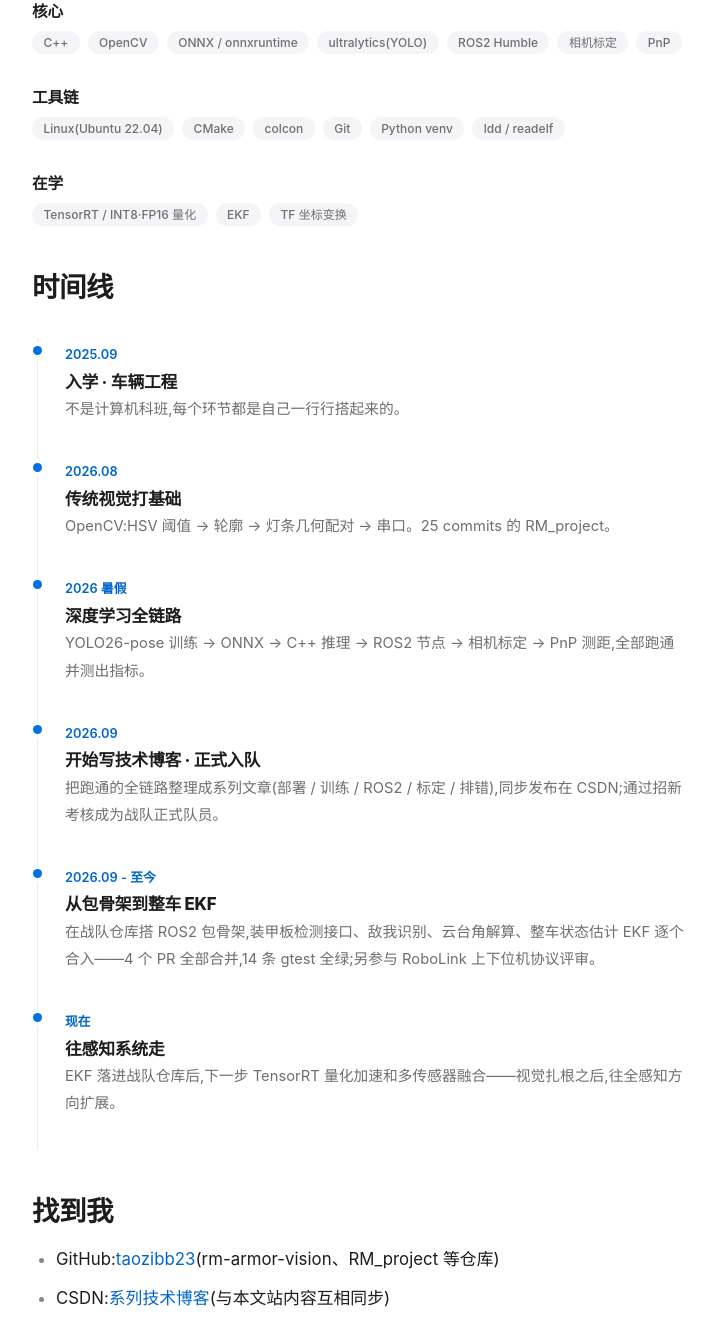
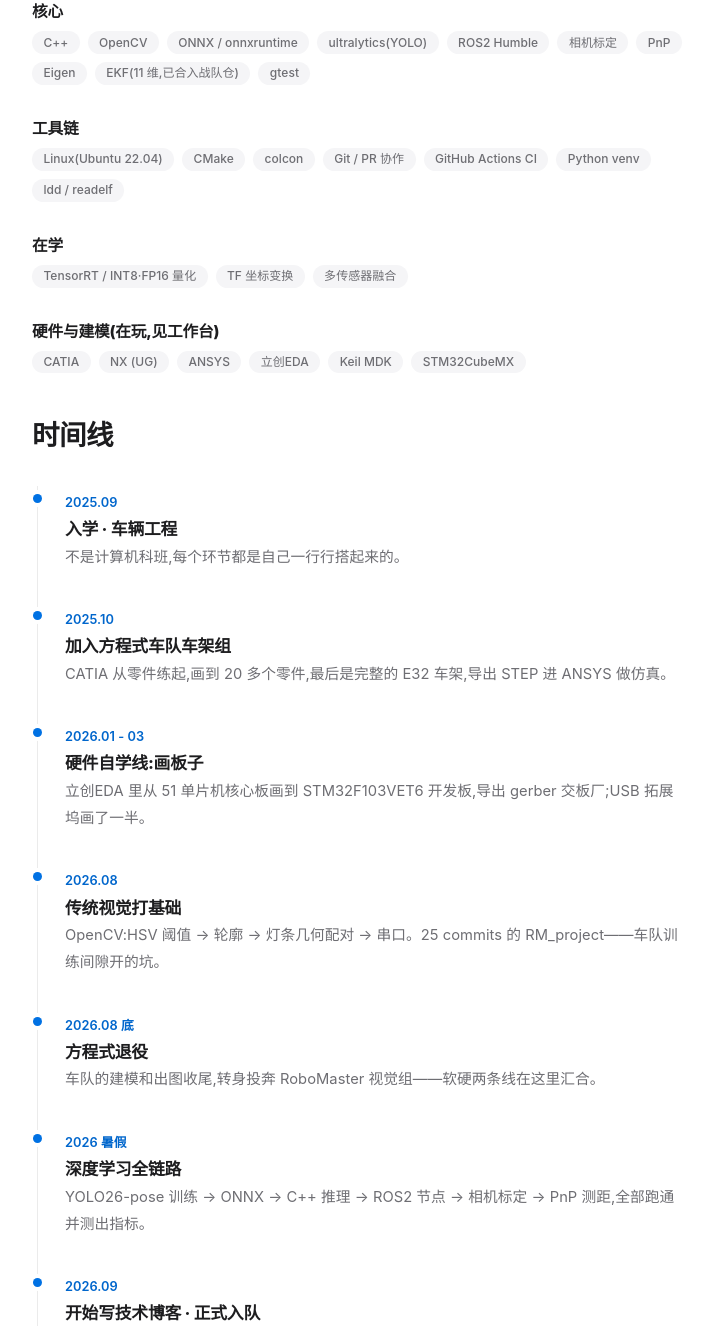
Before and after one commit to taozibb23/taozibb23.github.io, an Astro site: page /about in a window 1280 px wide. Shown: the part 701-2027 px from the top of the page, without its empty margins (280-994 px from the left). Built offline with nearby package versions, Linux system fonts and the light colour scheme; Astro itself is replaced by a stand-in of ours.

Commit message:
about: skills and timeline refreshed
- skills: Eigen/EKF(merged)/gtest moved into core from 'learning';
  toolchain gains PR workflow + GitHub Actions CI; new hardware/modeling
  group (CATIA/NX/ANSYS/LCEDA/Keil/STM32CubeMX) linking to workbench
- timeline: full story now includes Formula Student frame group (2025.10-),
  the PCB self-study line (2026.01-03), FS retirement (Aug) before the
  RM_project/RoboMaster arc; homepage 36.8 FPS labelled as offline benchmark

```diff
--- a/src/pages/about.astro
+++ b/src/pages/about.astro
@@ -29,20 +29,27 @@ import { SITE } from '../config';
       <h3>核心</h3>
       <div class="tags">
         <span class="tag">C++</span><span class="tag">OpenCV</span><span class="tag">ONNX / onnxruntime</span>
-        <span class="tag">ultralytics(YOLO)</span><span class="tag">ROS2 Humble</span><span class="tag">相机标定</span><span class="tag">PnP</span>
+        <span class="tag">ultralytics(YOLO)</span><span class="tag">ROS2 Humble</span><span class="tag">相机标定</span><span class="tag">PnP</span><span class="tag">Eigen</span><span class="tag">EKF(11 维,已合入战队仓)</span><span class="tag">gtest</span>
       </div>
     </div>
     <div class="skill-group">
       <h3>工具链</h3>
       <div class="tags">
         <span class="tag">Linux(Ubuntu 22.04)</span><span class="tag">CMake</span><span class="tag">colcon</span>
-        <span class="tag">Git</span><span class="tag">Python venv</span><span class="tag">ldd / readelf</span>
+        <span class="tag">Git / PR 协作</span><span class="tag">GitHub Actions CI</span><span class="tag">Python venv</span><span class="tag">ldd / readelf</span>
       </div>
     </div>
     <div class="skill-group">
       <h3>在学</h3>
       <div class="tags">
-        <span class="tag">TensorRT / INT8·FP16 量化</span><span class="tag">EKF</span><span class="tag">TF 坐标变换</span>
+        <span class="tag">TensorRT / INT8·FP16 量化</span><span class="tag">TF 坐标变换</span><span class="tag">多传感器融合</span>
+      </div>
+    </div>
+    <div class="skill-group">
+      <h3>硬件与建模(在玩,见工作台)</h3>
+      <div class="tags">
+        <span class="tag">CATIA</span><span class="tag">NX (UG)</span><span class="tag">ANSYS</span>
+        <span class="tag">立创EDA</span><span class="tag">Keil MDK</span><span class="tag">STM32CubeMX</span>
       </div>
     </div>
 
@@ -54,9 +61,24 @@ import { SITE } from '../config';
         <p>不是计算机科班,每个环节都是自己一行行搭起来的。</p>
       </div>
       <div class="item">
+        <span class="when">2025.10</span>
+        <h3>加入方程式车队车架组</h3>
+        <p>CATIA 从零件练起,画到 20 多个零件,最后是完整的 E32 车架,导出 STEP 进 ANSYS 做仿真。</p>
+      </div>
+      <div class="item">
+        <span class="when">2026.01 - 03</span>
+        <h3>硬件自学线:画板子</h3>
+        <p>立创EDA 里从 51 单片机核心板画到 STM32F103VET6 开发板,导出 gerber 交板厂;USB 拓展坞画了一半。</p>
+      </div>
+      <div class="item">
         <span class="when">2026.08</span>
         <h3>传统视觉打基础</h3>
-        <p>OpenCV:HSV 阈值 → 轮廓 → 灯条几何配对 → 串口。25 commits 的 RM_project。</p>
+        <p>OpenCV:HSV 阈值 → 轮廓 → 灯条几何配对 → 串口。25 commits 的 RM_project——车队训练间隙开的坑。</p>
+      </div>
+      <div class="item">
+        <span class="when">2026.08 底</span>
+        <h3>方程式退役</h3>
+        <p>车队的建模和出图收尾,转身投奔 RoboMaster 视觉组——软硬两条线在这里汇合。</p>
       </div>
       <div class="item">
         <span class="when">2026 暑假</span>
--- a/src/pages/index.astro
+++ b/src/pages/index.astro
@@ -56,7 +56,7 @@ const posts = (await getCollection('blog', ({ data }) => !data.draft)).sort(
       </div>
       <div class="metric">
         <span class="num">36.8<small> FPS</small></span>
-        <span class="label">CPU 推理帧率(实测)</span>
+        <span class="label">CPU 推理帧率(离线管线)</span>
       </div>
     </div>
   </div>
```
